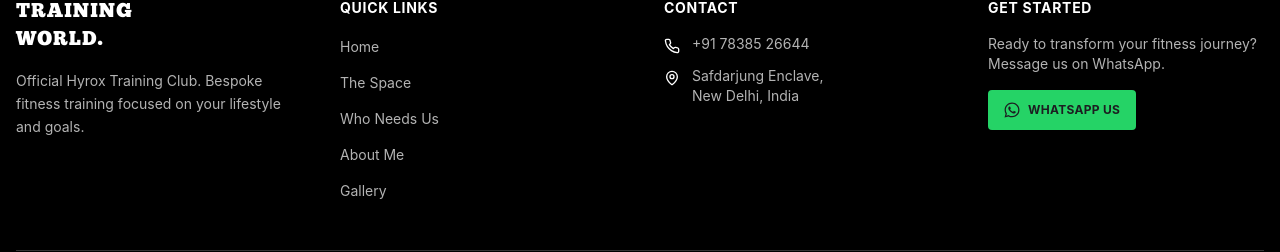
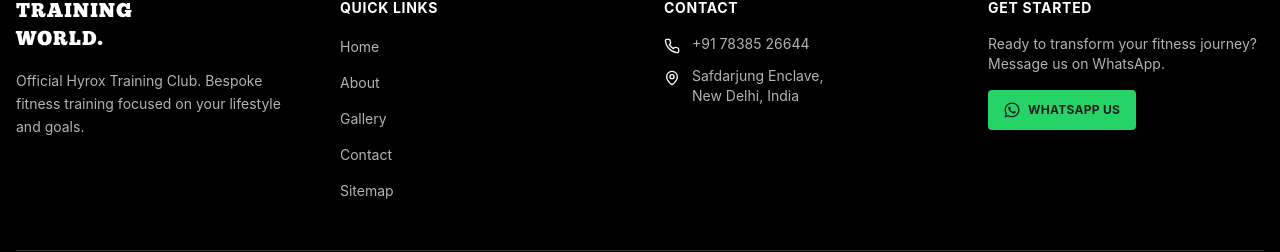
Before and after one commit to trainingworld/website, a React (Vite) app: page / in a window 1280 px wide. Shown: the part 2642-2894 px from the top of the page. Built offline with nearby package versions, Linux system fonts and the light colour scheme; the HTML template or start-up script is replaced by a standard one.

Commit message:
Add sitemap

```diff
--- a/src/components/Footer.tsx
+++ b/src/components/Footer.tsx
@@ -36,26 +36,10 @@ const Footer = () => {
               </li>
               <li>
                 <Link
-                  to="/the-space"
-                  className="text-white/70 hover:text-white text-sm transition-colors"
-                >
-                  The Space
-                </Link>
-              </li>
-              <li>
-                <Link
-                  to="/who-needs-us"
-                  className="text-white/70 hover:text-white text-sm transition-colors"
-                >
-                  Who Needs Us
-                </Link>
-              </li>
-              <li>
-                <Link
                   to="/about"
                   className="text-white/70 hover:text-white text-sm transition-colors"
                 >
-                  About Me
+                  About
                 </Link>
               </li>
               <li>
@@ -64,6 +48,22 @@ const Footer = () => {
                   className="text-white/70 hover:text-white text-sm transition-colors"
                 >
                   Gallery
+                </Link>
+              </li>
+              <li>
+                <Link
+                  to="/contact"
+                  className="text-white/70 hover:text-white text-sm transition-colors"
+                >
+                  Contact
+                </Link>
+              </li>
+              <li>
+                <Link
+                  to="https://trainingworld.co.in/sitemap.xml"
+                  className="text-white/70 hover:text-white text-sm transition-colors"
+                >
+                  Sitemap
                 </Link>
               </li>
             </ul>
```
